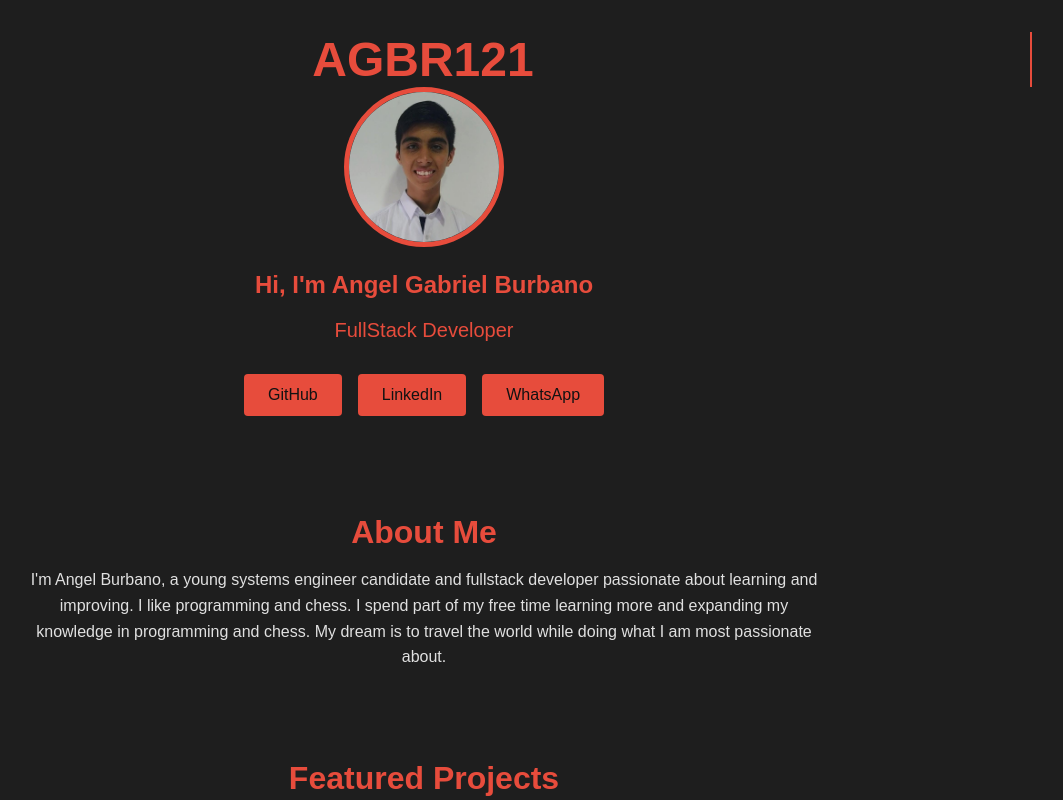
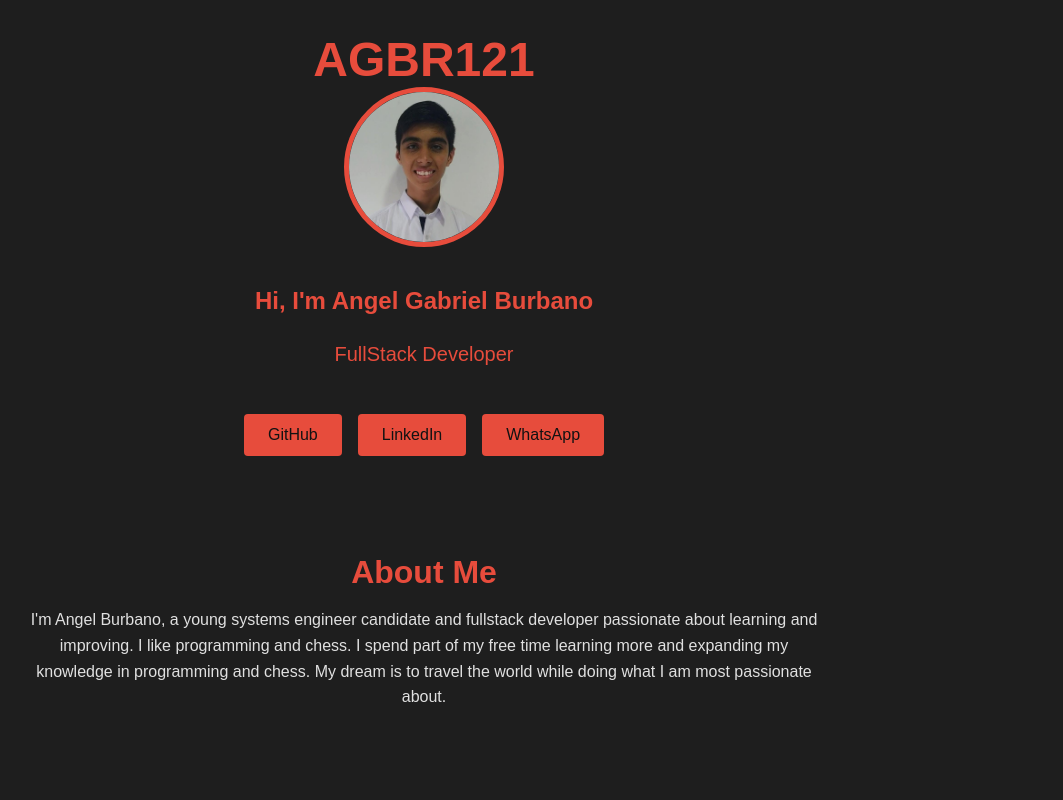
Before and after one commit to AGBR121/Portafolio, a React (Vite) app: page / in a window 1280 px wide. Shown: the top 800 px of the page, without its empty margins (216-1279 px from the left). Built offline with nearby package versions, Linux system fonts and the light colour scheme.

Commit message:
Arreglando efectos

```diff
--- a/src/components/homepage.jsx
+++ b/src/components/homepage.jsx
@@ -1,12 +1,12 @@
 import React from 'react';
 import '../styles/homepage.css';
 import profilePicture from '../assets/Angel_Burbano_Foto.jpg';
-import picture from '../assets/imagen1.jpg'
-import picture2 from '../assets/imagen2.jpg'
-import picture3 from '../assets/imagen3.jpg'
-import picture4 from '../assets/imagen4.jpg'
-import picture5 from '../assets/imagen5.jpg'
-import picture6 from '../assets/imagen6.jpg'
+import picture from '../assets/imagen1.jpg';
+import picture2 from '../assets/imagen2.jpg';
+import picture3 from '../assets/imagen3.jpg';
+import picture4 from '../assets/imagen4.jpg';
+import picture5 from '../assets/imagen5.jpg';
+import picture6 from '../assets/imagen6.jpg';
 
 import { useInView } from 'react-intersection-observer';
 
@@ -30,6 +30,7 @@ const FadeInOut = ({ children }) => {
 // Componente principal de la página
 const HomePage = () => {
   const [text, setText] = React.useState('');
+  const [isTypingFinished, setIsTypingFinished] = React.useState(false);
   const fullText = 'AGBR121';
 
   React.useEffect(() => {
@@ -37,15 +38,18 @@ const HomePage = () => {
     const timer = setInterval(() => {
       setText(fullText.slice(0, index + 1));
       index++;
-      if (index === fullText.length) clearInterval(timer);
-    }, 150); // Ajustar la velocidad del efecto de escritura aquí
+      if (index === fullText.length) {
+        clearInterval(timer);
+        setIsTypingFinished(true); // Marca el texto como escrito
+      }
+    }, 300); // Ajustar la velocidad del efecto de escritura aquí
     return () => clearInterval(timer);
   }, [fullText]);
 
   return (
     <div className="home-container">
       <header className="home-header">
-        <h1 className="typing-effect">{text}</h1>
+        <h1 className={isTypingFinished ? 'finished' : 'typing'}>{text}</h1>
         <div className="profile-container">
           <img
             src={profilePicture}
--- a/src/styles/homepage.css
+++ b/src/styles/homepage.css
@@ -14,6 +14,10 @@
   text-align: center;
   padding: 2rem;
   position: relative;
+  display: flex; /* Usa flexbox para centrar el contenido */
+  flex-direction: column; /* Alinea los elementos en columna */
+  align-items: center; /* Centra horizontalmente */
+  box-sizing: border-box; /* Asegura que el padding no cause overflow */
 }
 
 .profile-container {
@@ -31,12 +35,21 @@
 
 .home-header h1 {
   font-size: 3rem;
-  margin: 0;
+  margin: 0; /* Asegura que no haya margen */
   color: #e74c3c;
   overflow: hidden;
   white-space: nowrap;
+  border-right: 2px solid #e74c3c; /* La barra de escritura */
+  animation: blink-caret 0.75s step-end infinite;
+  box-sizing: border-box; /* Asegura que el border-right no cause overflow */
+}
+
+.home-header h1.typing {
   border-right: 2px solid #e74c3c;
-  animation: typing 2.5s steps(30, end), blink-caret 0.75s step-end infinite;
+}
+
+.home-header h1.finished {
+  border-right: none; /* Oculta la barra de escritura cuando termina la animación */
 }
 
 .home-header p {
```
